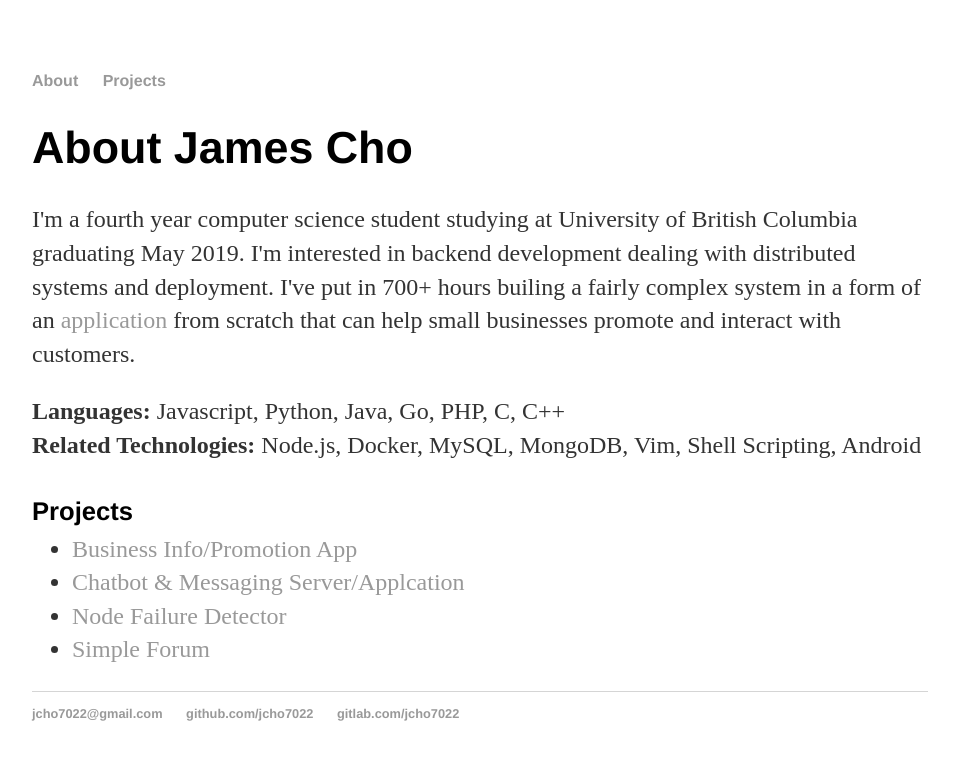
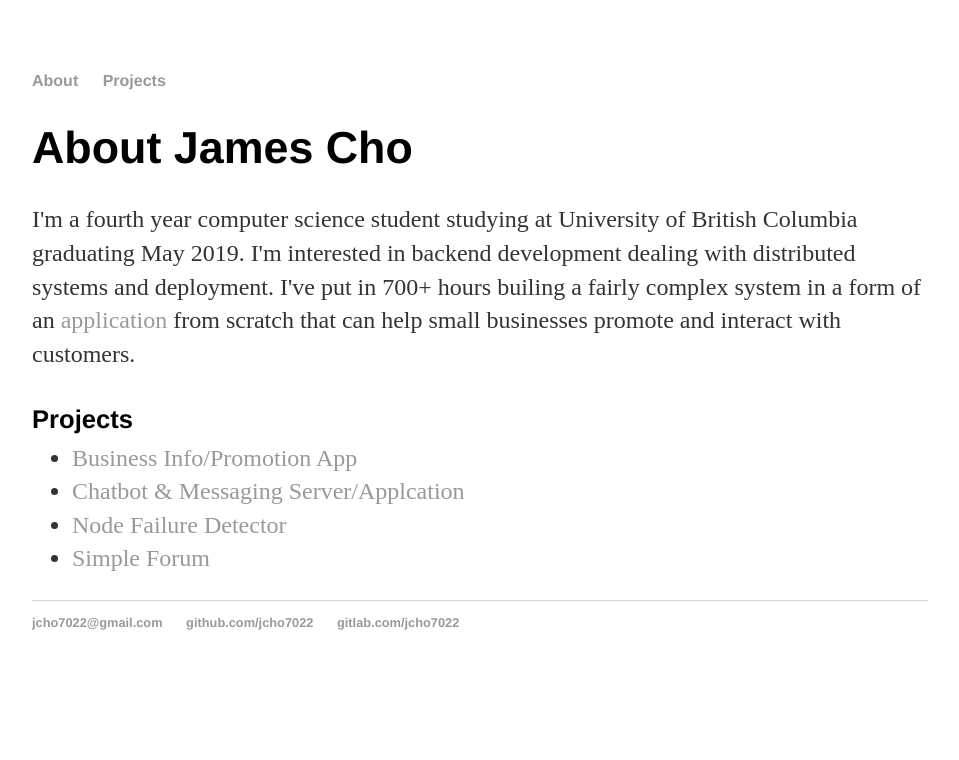
Before and after one commit to jcho7022/jcho7022.github.io, a Jekyll site: the page built from index.html, in a window 1280 px wide. Shown: the top 760 px of the page, without its empty margins (160-1119 px from the left). Built offline with Jekyll 4.4.1, drawn with Linux system fonts in a browser that asks for light colours.

Commit message:
Update index.html

```diff
--- a/index.html
+++ b/index.html
@@ -10,8 +10,6 @@ title: About James Cho
 		builing a fairly complex system in a form of an <a href="https://play.google.com/store/apps/details?id=com.floatapplication">application</a>
 		from scratch that can help small businesses promote and interact with customers.
 		</p>
-	<p><b>Languages:</b> Javascript, Python, Java, Go, PHP, C, C++ <br>
-		<b>Related Technologies:</b> Node.js, Docker, MySQL, MongoDB, Vim, Shell Scripting, Android</p>
 
 	<h4><b>Projects</b></h4>
 	<ul class="project_dir">
```
